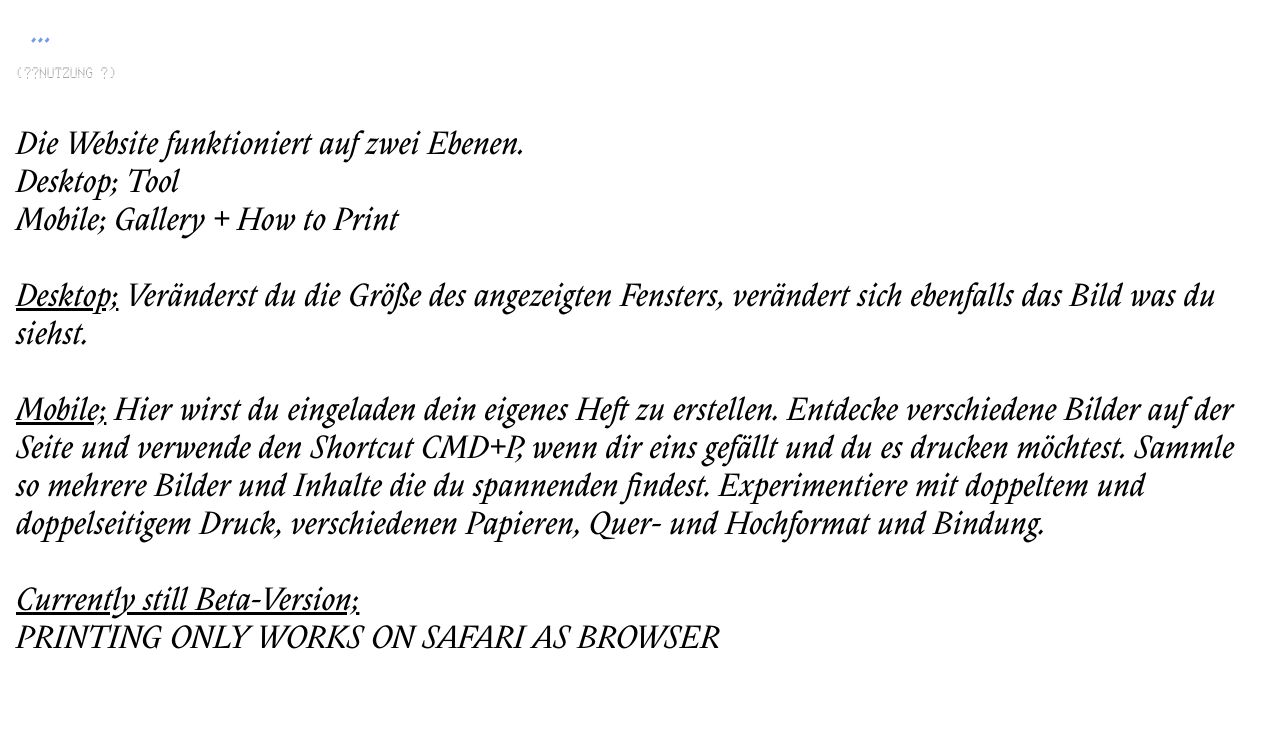
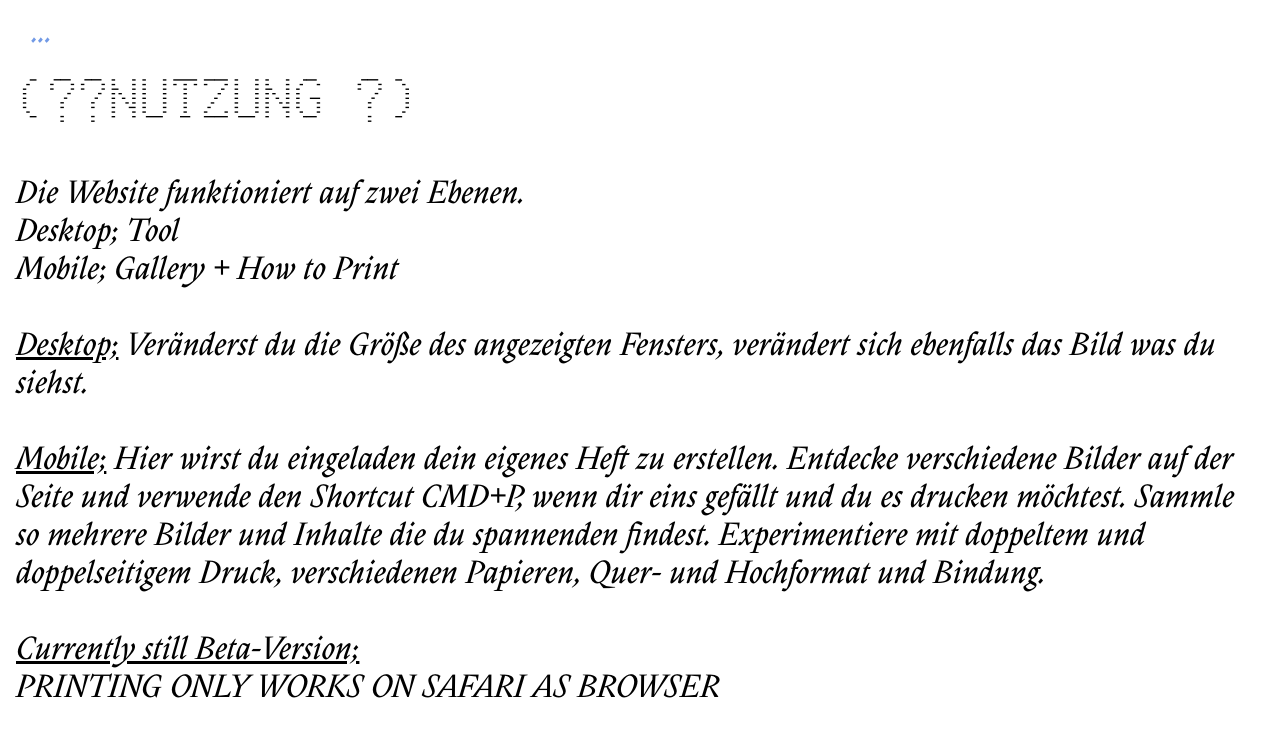
Before and after one commit to sofiyaslyu/hyperlink, a plain HTML site: page use.html in a window 1280 px wide. Shown: the top 743 px of the page. Drawn offline with Linux system fonts and the light colour scheme; files whose address does not match are found by name.

Commit message:
Update substyles.css

```diff
--- a/assets/css/substyles.css
+++ b/assets/css/substyles.css
@@ -59,7 +59,7 @@ TYPO
 
 h1 {
   font-family: "Meyrin";
-  font-size: 16px;
+  font-size: 64px;
 }
 
 p {
```
